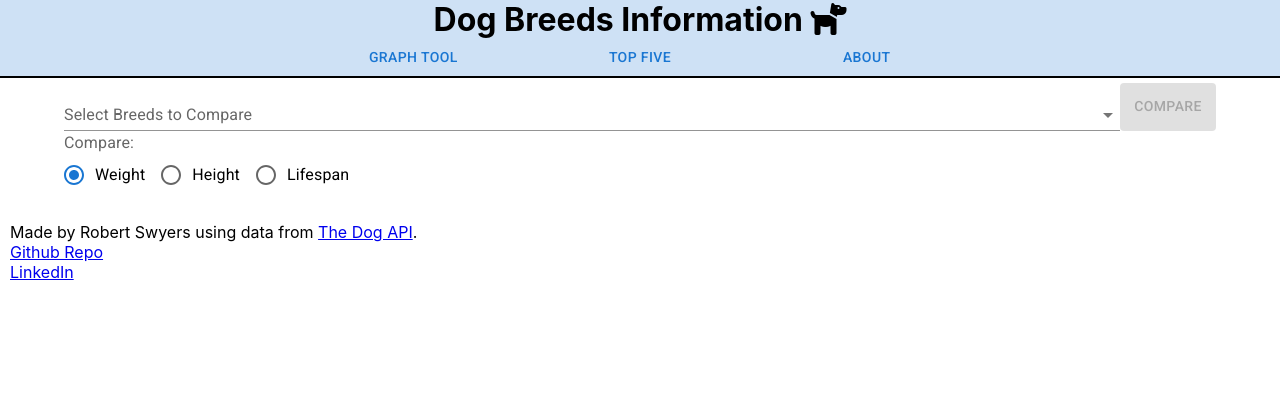
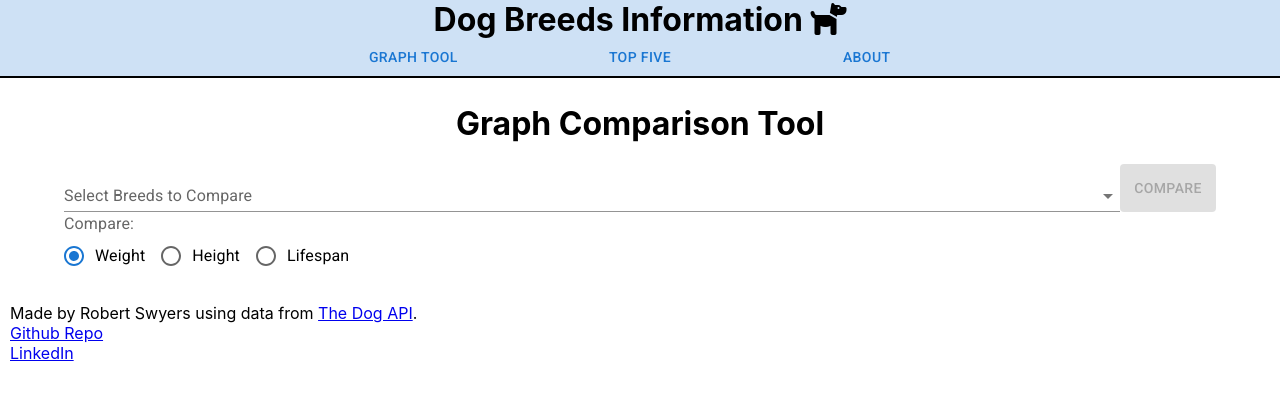
Before and after one commit to baubsy/dogs, a React (Create React App) app: page / in a window 1280 px wide. Shown: the top 400 px of the page. Built offline with nearby package versions, Linux system fonts and the light colour scheme; no server answers.

Commit message:
Updated titles

```diff
--- a/src/components/Graph.tsx
+++ b/src/components/Graph.tsx
@@ -143,6 +143,9 @@ const Graph = (props: GraphProps) => {
 
     return (
         <Grid container alignItems="center" justifyContent="center">
+            <Grid item xs={12}>
+                <h1>Graph Comparison Tool</h1>
+            </Grid>
             <Grid item xs={12} justifyContent="center" alignItems="center">
                 <h1 hidden={props.hidden}>{title}</h1>
             </Grid>
--- a/src/components/SearchByStat.tsx
+++ b/src/components/SearchByStat.tsx
@@ -106,7 +106,7 @@ const SearchByStat = () => {
     return (
         <Grid container alignItems="center" justifyContent="center">
             <Grid item xs={12}>
-                <h1>Search by Stat</h1>
+                <h1>Top Five By Stat</h1>
             </Grid>
             <Box alignItems="center" justifyContent="center">
                 <FormControl className="formControl">
```
